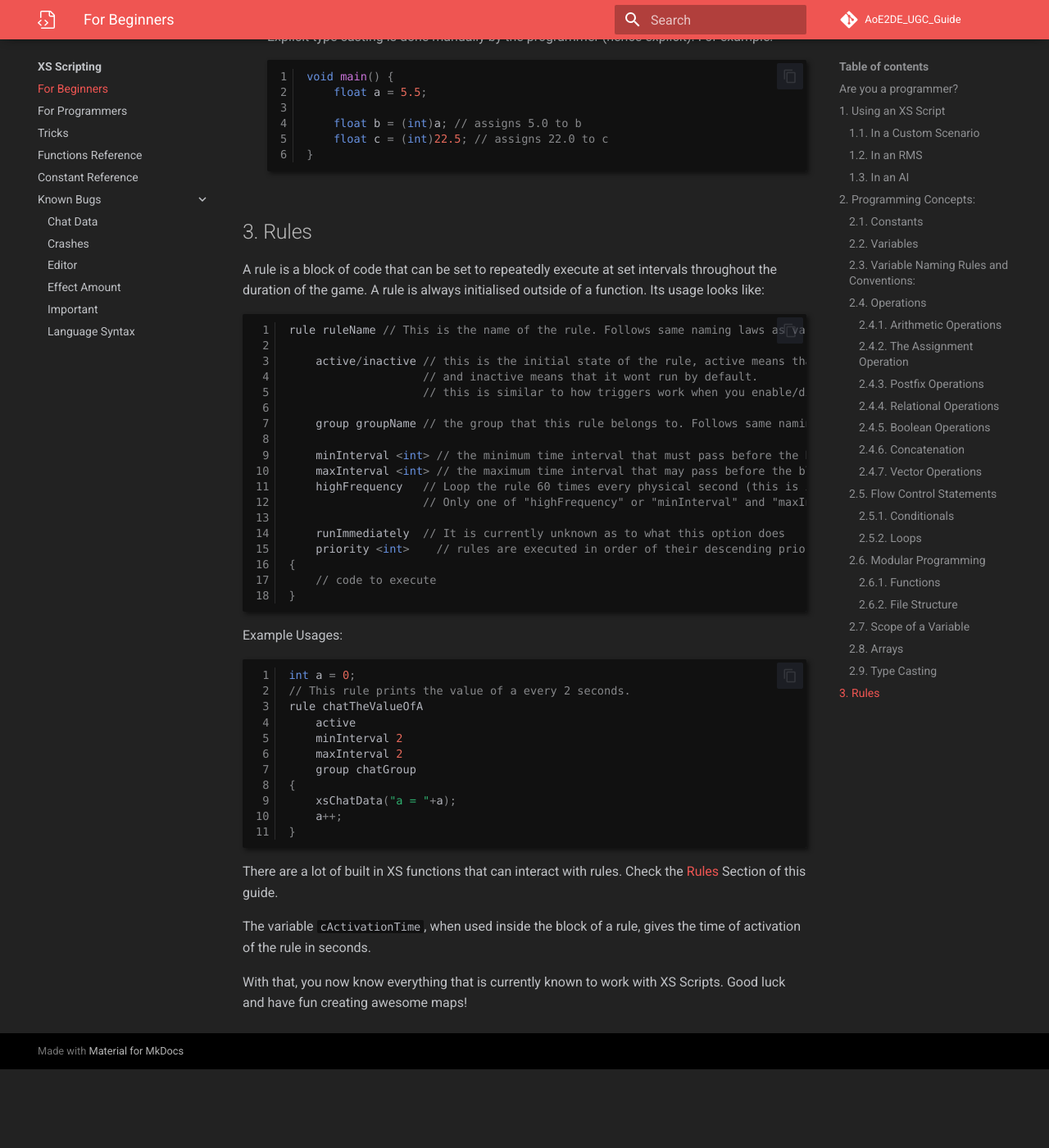
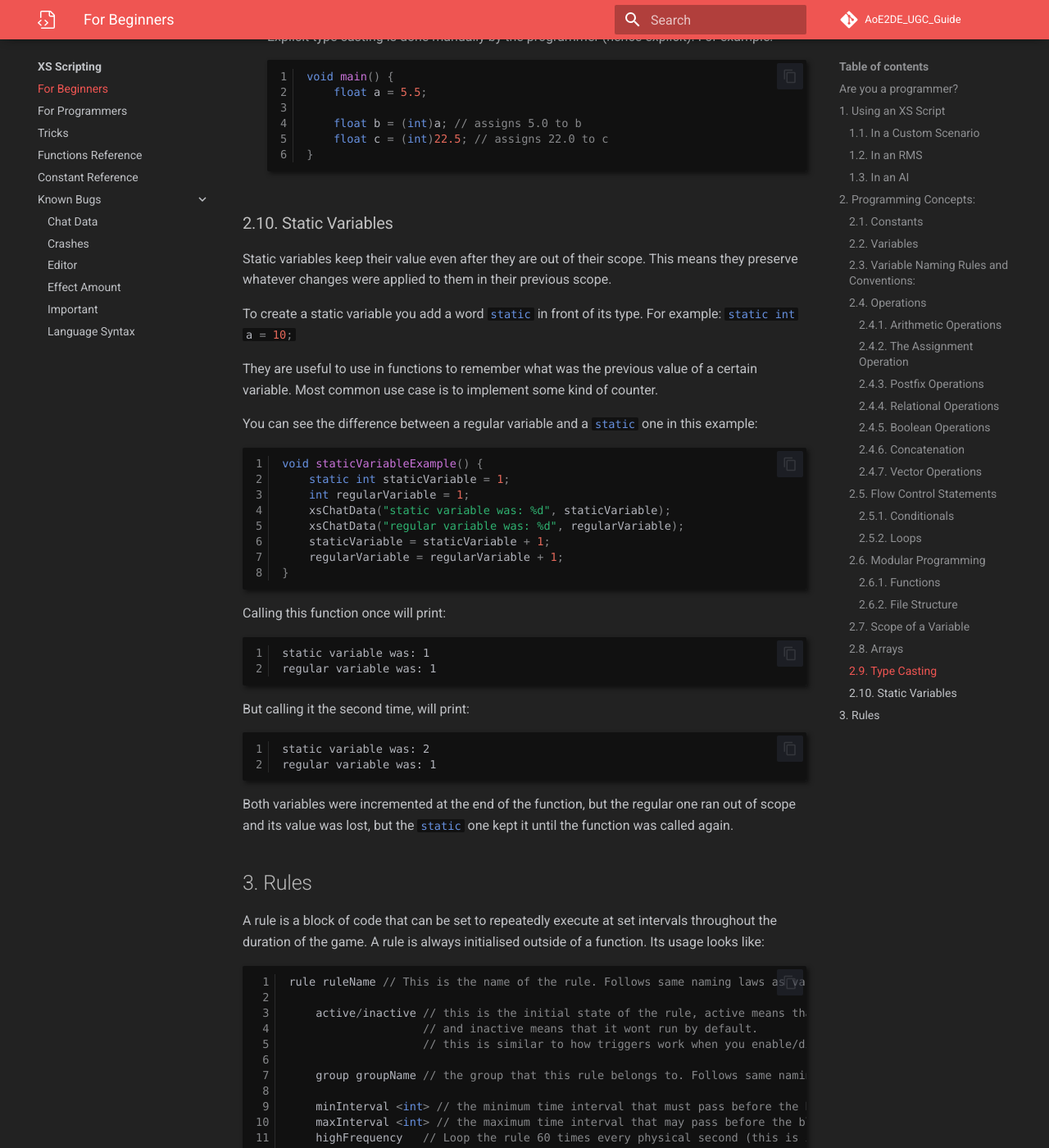
Before and after one commit to Divy1211/AoE2DE_UGC_Guide, an MkDocs documentation site: the page built from docs/general/xs/beginner.md, in a window 1280 px wide and 1400 px high, scrolled down 30599 px. Shown: the whole window at 82% size. Built offline with MkDocs 1.6.1 and Material for MkDocs 9.7.7, drawn with Linux system fonts in a browser that asks for light colours; some web fonts are replaced; comment, search, counter and statistics services are not loaded; before the commit the page ends 31903 px from its top, so only the background shows below that.

Commit message:
add docs about xs static

````diff
--- a/docs/general/xs/beginner.md
+++ b/docs/general/xs/beginner.md
@@ -1315,6 +1315,38 @@ There are two kinds of type casting:
     }
     ```
 
+### 2.10. Static Variables
+
+Static variables keep their value even after they are out of their scope. This means they preserve whatever changes were applied to them in their previous scope.
+
+To create a static variable you add a word `#!cpp static` in front of its type. For example: `#!cpp static int a = 10;`
+
+They are useful to use in functions to remember what was the previous value of a certain variable. Most common use case is to implement some kind of counter.
+
+You can see the difference between a regular variable and a `#!cpp static` one in this example:
+```cpp
+void staticVariableExample() {
+    static int staticVariable = 1;
+    int regularVariable = 1;
+    xsChatData("static variable was: %d", staticVariable);
+    xsChatData("regular variable was: %d", regularVariable);
+    staticVariable = staticVariable + 1;
+    regularVariable = regularVariable + 1;
+}
+```
+
+Calling this function once will print:
+```
+static variable was: 1
+regular variable was: 1
+```
+But calling it the second time, will print:
+```
+static variable was: 2
+regular variable was: 1
+```
+Both variables were incremented at the end of the function, but the regular one ran out of scope and its value was lost, but the `#!cpp static` one kept it until the function was called again.
+
 ## 3. Rules
 
 A rule is a block of code that can be set to repeatedly execute at set intervals throughout the duration of the game. A rule is always initialised outside of a function. Its usage looks like:
````
Also changed, not shown: docs/general/xs/programmer.md (+6 -2 lines).
